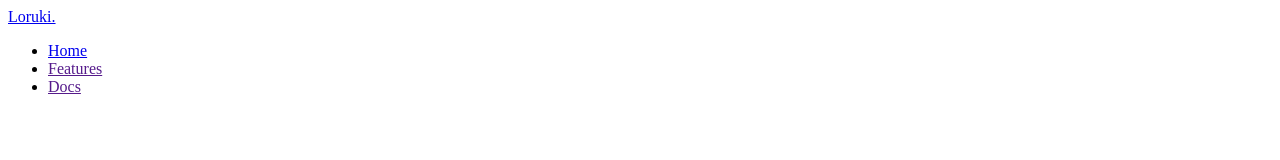
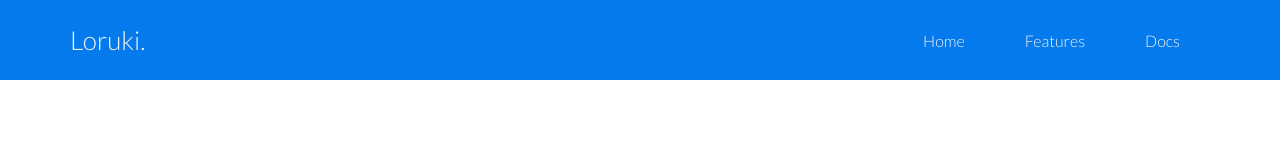
Before and after one commit to BF-FrontEnd-class-2024/Loruki-Rebuild, a website: page index.html in a window 1280 px wide. Drawn offline with Linux system fonts and the light colour scheme.

Commit message:
add-title-css

```diff
--- a/index.html
+++ b/index.html
@@ -17,7 +17,7 @@
   <body>
     <header>
       <div class="container">
-        <a href="index.html">Loruki.</a>
+        <a href="index.html" class="logo">Loruki.</a>
         <ul class="nav">
           <li><a href="index.html">Home</a></li>
           <li><a href="">Features</a></li>
--- a/styles/index.css
+++ b/styles/index.css
@@ -1 +1,101 @@
-@import url("./something.css");
+* {
+  box-sizing: border-box;
+  margin: 0;
+  padding: 0;
+}
+
+body {
+  font-family: "Lato", sans-serif;
+}
+
+html {
+  scroll-behavior: smooth;
+}
+
+:root {
+  --primary-color: #047aed;
+  --secondary-color: #1c3fa8;
+  --dark-color: #002240;
+  --light-color: #f4f4f4;
+  --success-color: #5cb85c;
+  --error-color: #d9534f;
+}
+
+ul {
+  list-style: none;
+  padding: 0;
+  margin: 0;
+}
+
+a {
+  text-decoration: none;
+}
+
+.container {
+  padding-left: 15px;
+  padding-right: 15px;
+  padding-top: 5px;
+  padding-bottom: 5px;
+  margin-right: auto;
+  margin-left: auto;
+}
+
+@media (min-width: 768px) {
+  .container {
+    width: 750px;
+  }
+}
+
+@media (min-width: 992px) {
+  .container {
+    width: 970px;
+  }
+}
+
+@media (min-width: 1200px) {
+  .container {
+    width: 1170px;
+  }
+}
+
+header {
+  background-color: var(--primary-color);
+  min-height: 70px;
+  color: #fff;
+}
+
+header .container {
+  display: flex;
+  justify-content: space-between;
+  align-items: center;
+  position: relative;
+}
+
+header .nav {
+  display: flex;
+}
+
+header .nav li a {
+  display: flex;
+  align-items: center;
+  justify-content: space-between;
+  height: 70px;
+  padding: 0 30px;
+  position: relative;
+  color: var(--light-color);
+  font-weight: 300;
+}
+
+header .nav li:hover {
+  border-bottom: 2px solid #fff;
+}
+
+header .container .logo {
+  color: var(--light-color);
+  height: 70px;
+  display: flex;
+  justify-content: center;
+  align-items: center;
+  font-weight: 300;
+  font-size: 26px;
+}
```
